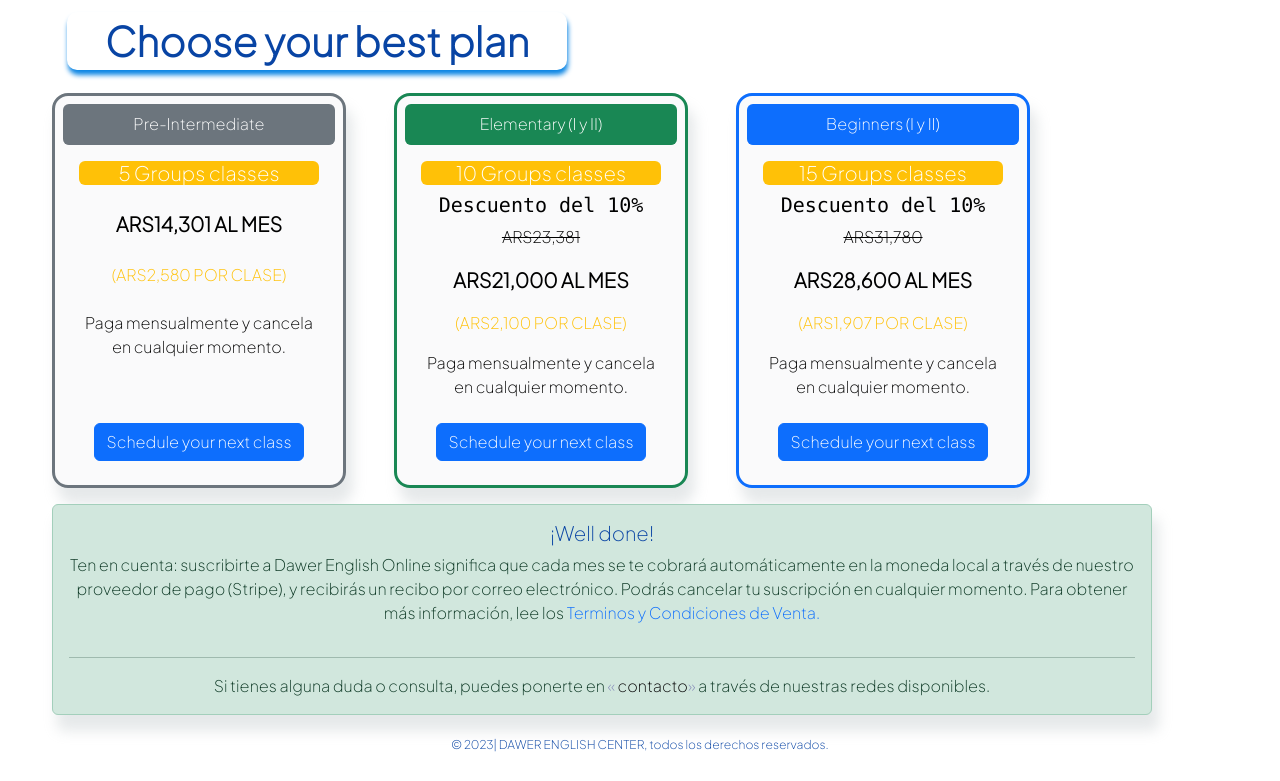
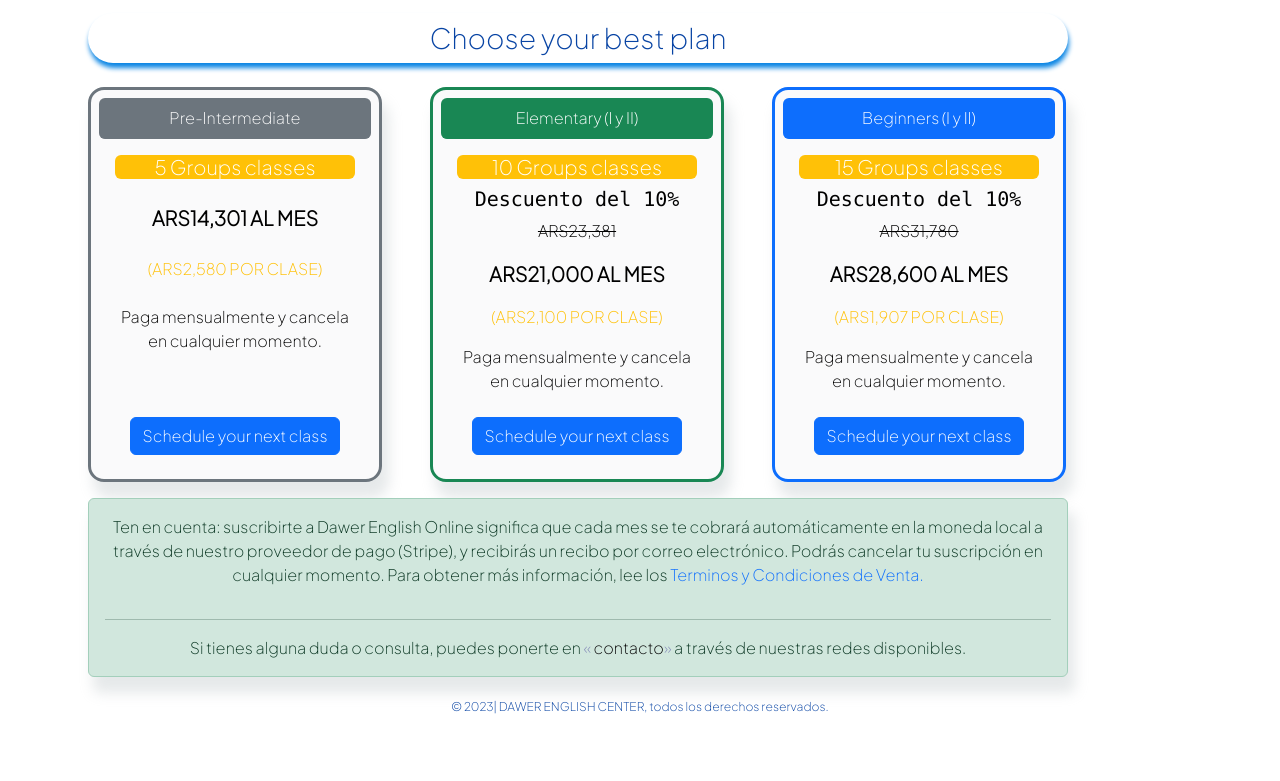
Before and after one commit to rociocabrera/Dawer-English-Center, a plain HTML site: page pages/subscription.html in a window 1280 px wide. Shown: the part 123-904 px from the top of the page. After the commit the page ends 882 px from the top, so only its background shows below. Drawn offline with nearby package versions, Linux system fonts and the light colour scheme.

Commit message:
fix margin and footer on subscription page

```diff
--- a/pages/subscription.html
+++ b/pages/subscription.html
@@ -70,9 +70,9 @@
       </div>
     </header>
 
-    <main class="container text-center">
+    <main class="container text-center me-1">
       <div class="row">
-        <h1 class="main__subscription-title col-12">Choose your best plan</h1>
+        <h1 class="main__subscription-title col-12 col-md-10 mt-3 mb-3 fs-3 p-2 fw-2 rounded-5">Choose your best plan</h1>
       </div>
       <div class="row">
         <div class="card col-12 col-md-3 text-bg bg-light border-3 border-secondary p-2 text-black bg-opacity-75 rounded-4 me-5 mt-2">
@@ -111,15 +111,14 @@
             </div>
           </div>
         </div>
-        <div class="card col-12 col-md-3 alert alert-success mt-3" role="alert">
-          <h2>¡Well done!</h2>
+        <div class="card col-12 col-md-10 alert alert-success mt-3" role="alert">
           <p>Ten en cuenta: suscribirte a Dawer English Online significa que cada mes se te cobrará automáticamente en la moneda local a través de nuestro proveedor de pago (Stripe), y recibirás un recibo por correo electrónico. Podrás cancelar tu suscripción en cualquier momento. Para obtener más información, lee los <a class="link-offset-2 link-offset-3-hover link-underline link-underline-opacity-0 link-underline-opacity-75-hover text-primary" href="#"> Terminos y Condiciones de Venta.</a></p>
           <hr />
           <p class="mb-0">Si tienes alguna duda o consulta, puedes ponerte en <a class="contact link-offset-2 link-offset-3-hover link-underline link-underline-opacity-0 link-underline-opacity-75-hover text-black" href="../pages/contact.html"> contacto</a> a través de nuestras redes disponibles.</p>
         </div>
       </div>
     </main>
-    <footer class="subscription__footer">
+    <footer class="subscription__footer mb-3">
       <div>
         <small>&copy; 2023| DAWER ENGLISH CENTER, todos los derechos reservados.</small>
       </div>
--- a/styles/styles.css
+++ b/styles/styles.css
@@ -424,13 +424,8 @@ h2 {
   box-shadow: 6px 15px 13px 1px rgba(171, 182, 185, 0.3) !important;
 }
 .main__subscription-title {
-  padding: 5px 20px;
-  margin: 0;
-  font-size: 20px;
-  font-weight: bold;
   color: #0844a4;
   box-shadow: 1px 5px 5px rgb(10, 133, 228);
-  border-radius: 10px;
 }
 .row {
   margin: 0;
@@ -744,22 +739,18 @@ textarea::placeholder {
   }
   /* MAIN SUBSCRIPTION */
 
-  .main__subscription-title {
+  /* .main__subscription-title {
     font-size: 40px;
     margin: 10px 10px;
     width: 500px;
     margin: 15px;
-  }
+  } */
   .card .price:hover {
     color: #0844a4;
   }
   .alert a:hover {
     background-color: yellow;
     border-radius: 3px;
-  }
-
-  .alert {
-    width: 1100px !important;
   }
 
   /* FOOTER SUBSCRIPTION */
```
